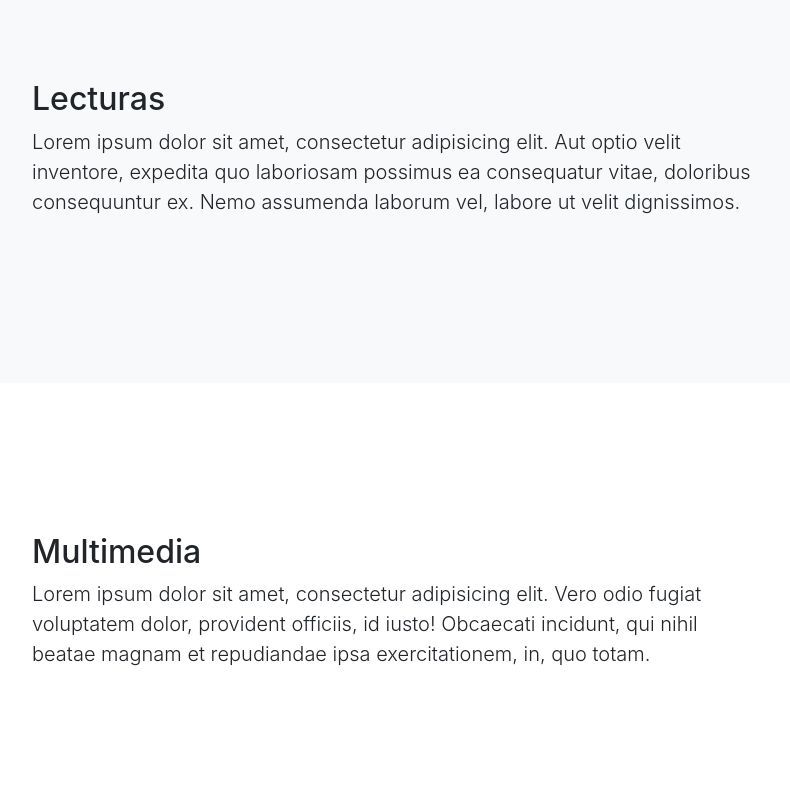
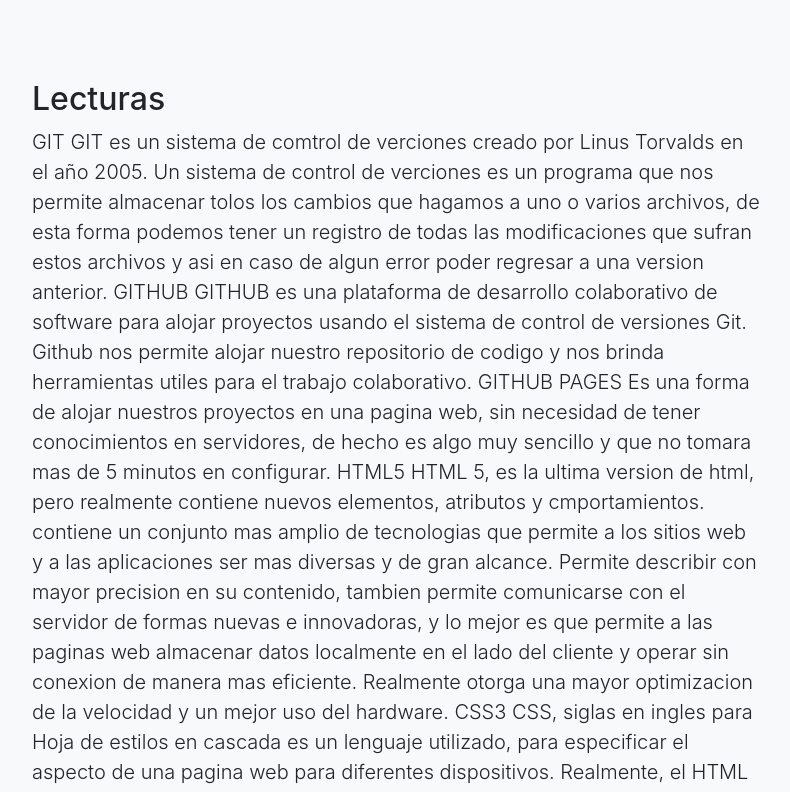
Before and after one commit to rmenjura/fase3, a website with bundled scripts: page index.html in a window 1280 px wide. Shown: the part 1180-1972 px from the top of the page, without its empty margins (243-1033 px from the left). Built offline with nearby package versions, Linux system fonts and the light colour scheme.

Commit message:
Update index.html

```diff
--- a/index.html
+++ b/index.html
@@ -78,7 +78,15 @@
       <div class="row">
         <div class="col-lg-8 mx-auto">
           <h2>Lecturas</h2>
-          <p class="lead">Lorem ipsum dolor sit amet, consectetur adipisicing elit. Aut optio velit inventore, expedita quo laboriosam possimus ea consequatur vitae, doloribus consequuntur ex. Nemo assumenda laborum vel, labore ut velit dignissimos.</p>
+          <p class="lead">GIT
+            GIT es un sistema de comtrol de verciones creado por Linus Torvalds en el año 2005. Un sistema de control de verciones es un programa que nos permite almacenar tolos los cambios que hagamos a uno o varios archivos, de esta forma podemos tener un registro de todas las modificaciones que sufran estos archivos y asi en caso de algun error poder regresar a una version anterior.
+            GITHUB GITHUB es una plataforma de desarrollo colaborativo de software para alojar proyectos usando el sistema de control de versiones Git. Github nos permite alojar nuestro repositorio de codigo y nos brinda herramientas utiles para el trabajo colaborativo.
+            GITHUB PAGES Es una forma de alojar nuestros proyectos en una pagina web, sin necesidad de tener conocimientos en servidores, de hecho es algo muy sencillo y que no tomara mas de 5 minutos en configurar.
+            HTML5 HTML 5, es la ultima version de html, pero realmente contiene nuevos elementos, atributos y cmportamientos. contiene un conjunto mas amplio de tecnologias que permite a los sitios web y a las aplicaciones ser mas diversas y de gran alcance.
+            Permite describir con mayor precision en su contenido, tambien permite comunicarse con el servidor de formas nuevas e innovadoras, y lo mejor es que permite a las paginas web almacenar datos localmente en el lado del cliente y operar sin conexion de manera mas eficiente. Realmente otorga una mayor optimizacion de la velocidad y un mejor uso del hardware.
+            CSS3 CSS, siglas en ingles para Hoja de estilos en cascada es un lenguaje utilizado, para especificar el aspecto de una pagina web para diferentes dispositivos. Realmente, el HTML le dice al navegador la estructura de un documento, mientras que el CSS le dice como renderizarlo.
+            CSS3 añade muchas capacidades nuevas a la especificacion anterior. auqnue aun esta en proceso de estandarizado. Los procesos que otorga CSS3 son excelentes bordes,fondos, color, textos, transformaciones, transiciones,cajas, contenido, opacidad. son elementos esencial para el diseño y su estructua para cualquier web
+          </p>
         </div>
       </div>
     </div>
```
